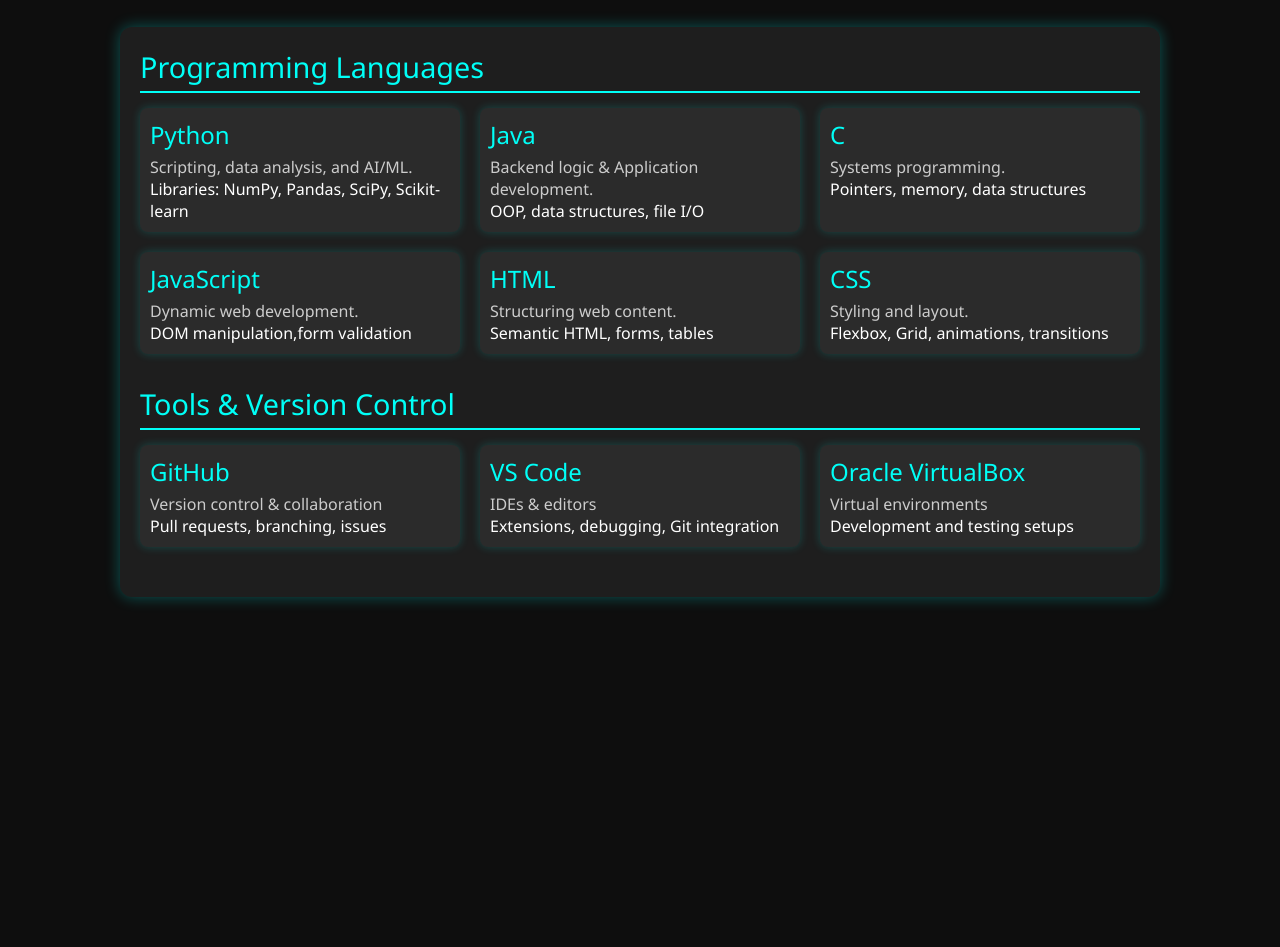
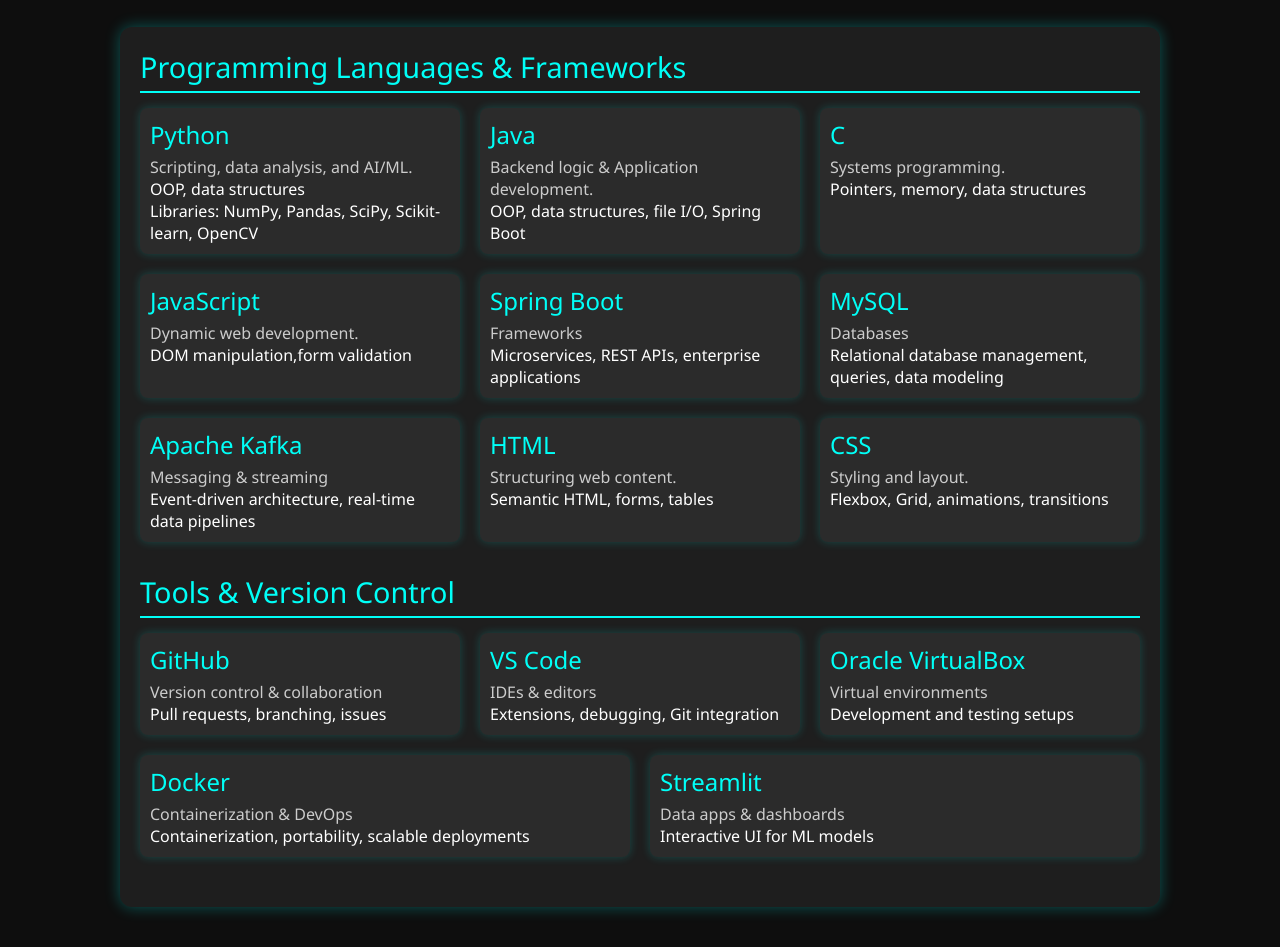
Before and after one commit to axk6637/portfolio, a plain HTML site: page main/htmlfiles/skills.html in a window 1280 px wide. Shown: the part 107-1054 px from the top of the page. Before the commit the page ends 800 px from the top, so only its background shows below. Drawn offline with Linux system fonts and the light colour scheme.

Commit message:
updated skills

```diff
--- a/main/htmlfiles/skills.html
+++ b/main/htmlfiles/skills.html
@@ -90,17 +90,18 @@
   <div class="skills-container">
 
     <div class="category">
-      <div class="category-title">Programming Languages</div>
+      <div class="category-title">Programming Languages & Frameworks</div>
       <div class="skills-row">
         <div class="skill">
           <div class="title">Python</div>
           <div class="subtitle">Scripting, data analysis, and AI/ML.</div>
-          <div class="description">Libraries: NumPy, Pandas, SciPy, Scikit-learn</div>
+          <div class="description">OOP, data structures </div>
+          <div class="description">Libraries: NumPy, Pandas, SciPy, Scikit-learn, OpenCV</div>
         </div>
         <div class="skill">
           <div class="title">Java</div>
           <div class="subtitle">Backend logic & Application development.</div>
-          <div class="descriptione">OOP, data structures, file I/O</div>
+          <div class="descriptione">OOP, data structures, file I/O, Spring Boot</div>
 
         </div>
         <div class="skill">
@@ -113,6 +114,24 @@
           <div class="subtitle">Dynamic web development.</div>
           <div class="description">DOM manipulation,form validation</div>
         </div>
+
+        <div class="skill">
+          <div class="title">Spring Boot</div>
+          <div class="subtitle">Frameworks</div>
+          <div class="description">Microservices, REST APIs, enterprise applications</div>
+        </div>
+        <div class="skill">
+          <div class="title">MySQL</div>
+          <div class="subtitle">Databases</div>
+          <div class="description">Relational database management, queries, data modeling</div>
+        </div>
+
+        <div class="skill">
+          <div class="title">Apache Kafka</div>
+          <div class="subtitle">Messaging & streaming</div>
+          <div class="description">Event-driven architecture, real-time data pipelines</div>
+        </div>
+
         <div class="skill">
           <div class="title">HTML</div>
             <div class="subtitle">Structuring web content.</div>
@@ -125,10 +144,6 @@
             </div>
             </div>
           </div>
-
-
-
-
 
           <div class="category">
             <div class="category-title">Tools & Version Control</div>
@@ -148,6 +163,18 @@
                 <div class="subtitle">Virtual environments</div>
                 <div class="description">Development and testing setups</div>
               </div>
+            <div class="skill">
+              <div class="title">Docker</div>
+              <div class="subtitle">Containerization & DevOps</div>
+              <div class="description">Containerization, portability, scalable deployments</div>
+            </div>
+
+    <div class="skill">
+        <div class="title">Streamlit</div>
+        <div class="subtitle">Data apps & dashboards</div>
+        <div class="description">Interactive UI for ML models</div>
+      </div>
+
       </div>
     </div>
 
```
Lines whose indentation alone changed are shown as unchanged.
